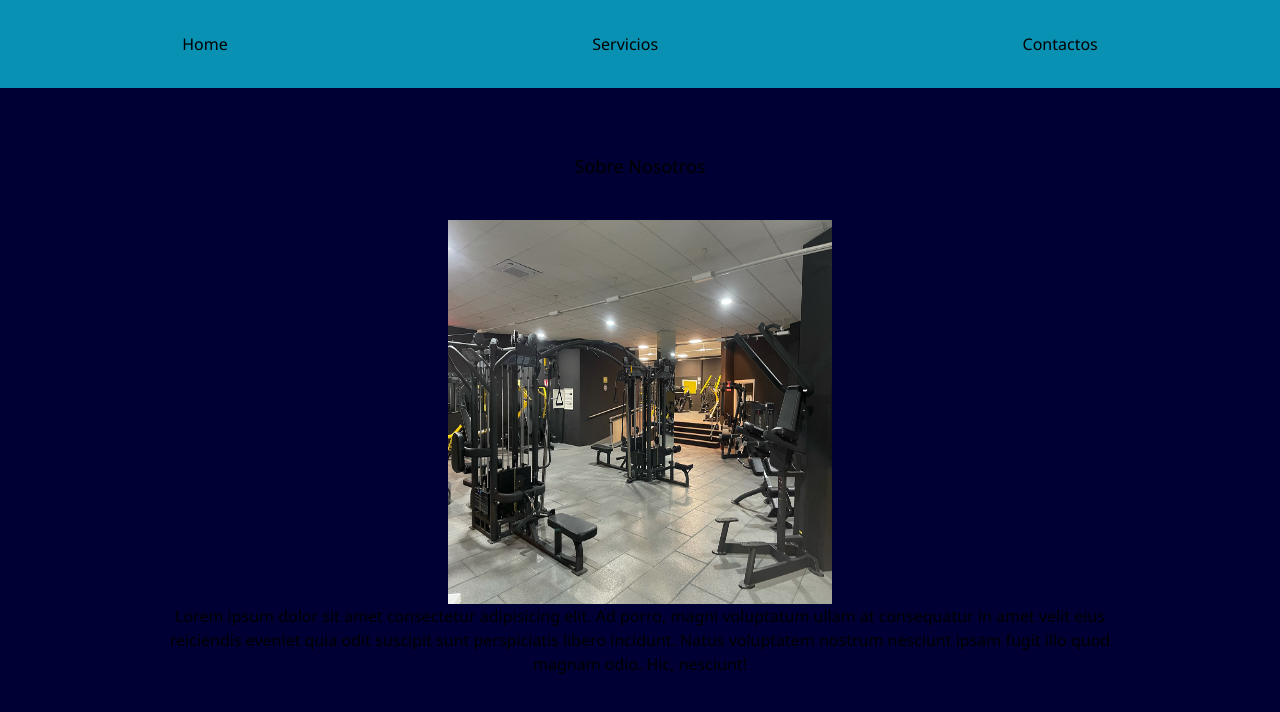
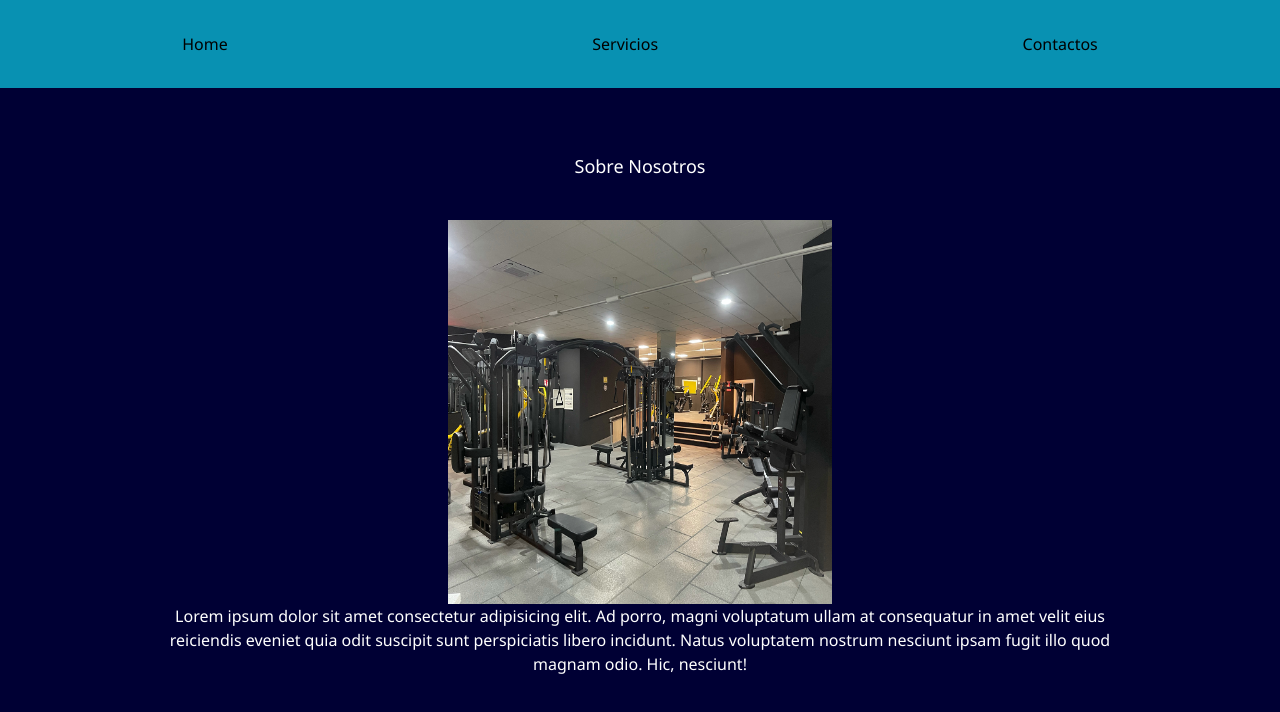
Before and after one commit to BryanGordon/gym, a React (Vite) app: page / in a window 1280 px wide. Shown: the top 712 px of the page. Built offline with nearby package versions, Linux system fonts and the light colour scheme.

Commit message:
Add template styles

```diff
--- a/tailwind.config.js
+++ b/tailwind.config.js
@@ -2,7 +2,18 @@
 export default {
   content: ['./src/**/*.{html,js,tsx,jsx}'],
   theme: {
-    extend: {},
+    extend: {
+      fontSize: {
+        h1: '32px',
+        h2: '24px',
+        h3: '18.72px',
+        h4: '16px'
+      },
+      colors: {
+        navText: 'black',
+        bodyText: 'white'
+      }
+    }
   },
   plugins: [],
 }
```
